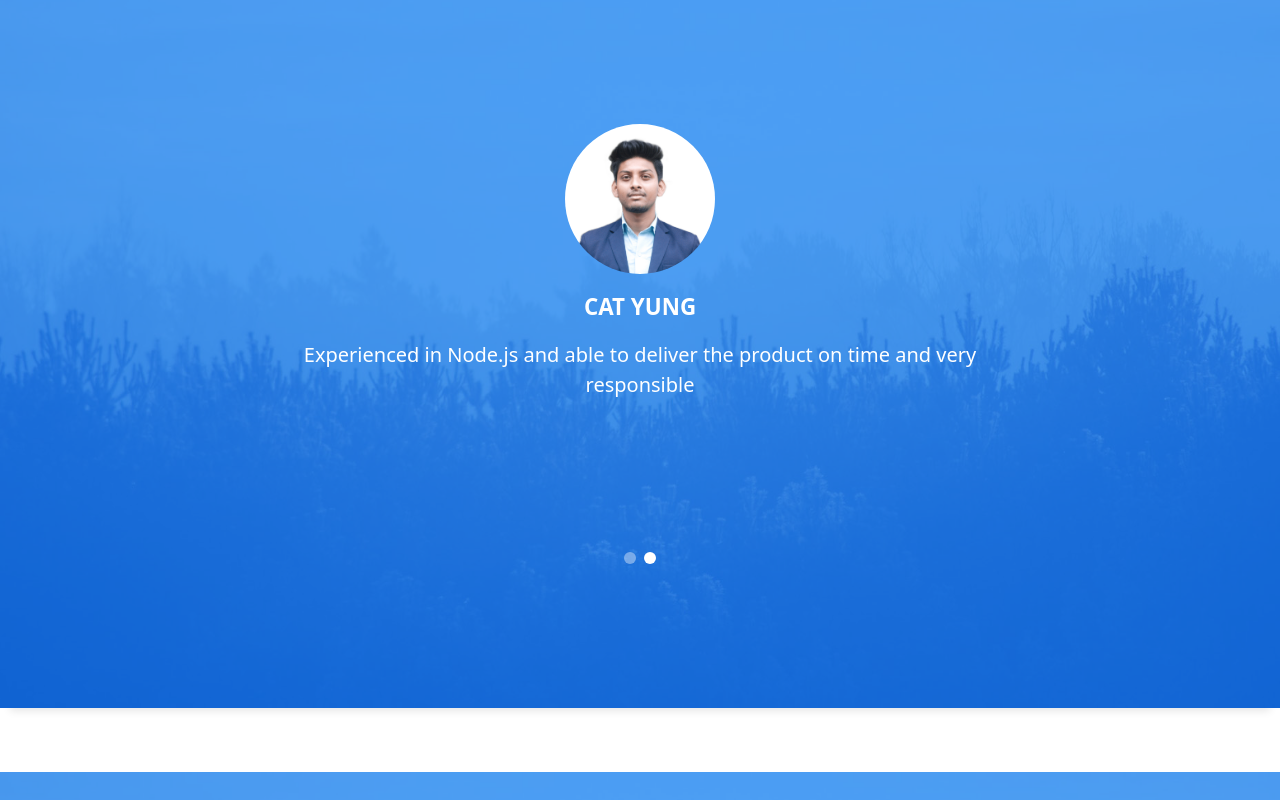
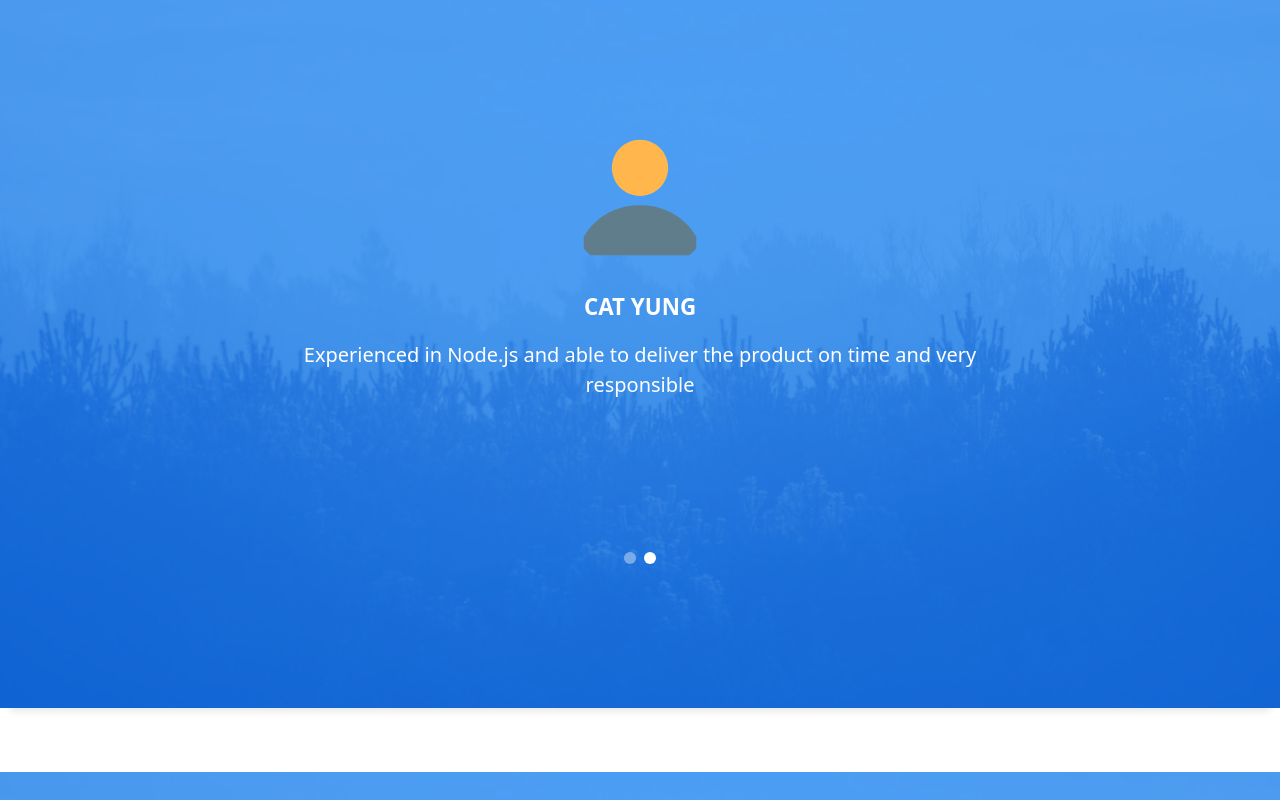
Before and after one commit to vismaygamit/portfolio-react, a React (Create React App) app: page / in a window 1280 px wide. Shown: the part 4460-5260 px from the top of the page. Built offline with nearby package versions, Linux system fonts and the light colour scheme.

Commit message:
make it better

```diff
--- a/src/pages/testimonials.js
+++ b/src/pages/testimonials.js
@@ -2,10 +2,11 @@
 
 const testimonials=props=>{
   const client_details=[
-    {name:"Deep Patel",img:"yt", review:"I was fully satisfied with Vismay's work as he had done excellent work and the way of his communication was professional. In addition when I ask him to work bit extra for me he did it without any obligation. Secondly, I would say that he shared amazing and creative ideas for my website. I would recommend my friends to give him work instead of giving to any another developer"},
+    {name:"Deep Patel",img:"customer-review.svg", review:"I was fully satisfied with Vismay's work as he had done excellent work and the way of his communication was professional. In addition when I ask him to work bit extra for me he did it without any obligation. Secondly, I would say that he shared amazing and creative ideas for my website. I would recommend my friends to give him work instead of giving to any another developer"},
     // {name:"Vikrant Pandey",img:"yt", review:""},
-    {name:"Cat Yung",img:"yt", review:"Experienced in Node.js and able to deliver the product on time and very responsible"},
+    {name:"Cat Yung",img:"customer-review.svg", review:"Experienced in Node.js and able to deliver the product on time and very responsible"},
 ];
+{/* <img src="https://img.icons8.com/color/48/000000/gender-neutral-user.png"/> */}
     return (
      <div className="testimonials paralax-mf bg-image" style={{ backgroundImage: `url(./assets/img/overlay-bg.jpg)` }}>
   <div className="overlay-mf" />
@@ -18,7 +19,7 @@
             <div className="swiper-slide" key={index}>
               <div className="testimonial-box">
                 <div className="author-test">
-                  <img src="assets/img/testimonial-2.jpg" alt="" className="rounded-circle b-shadow-a" />
+                  <img src={"/assets/img/"+val.img} alt="" className="rounded-circle b-shadow-a" />
                   <span className="author">{val.name}</span>
                 </div>
                 <div className="content-test">
--- a/src/shared/components/Navigation/MainFooter.js
+++ b/src/shared/components/Navigation/MainFooter.js
@@ -22,7 +22,7 @@
               <div className="copyright-box">
                 {/* <p className="copyright">&copy; Copyright <strong>Vismay Gamit</strong>. All Rights Reserved</p> */}
                 <div className="credits">
-                  Made by <a href="#"><strong>Vismay Gamit</strong></a>
+                  Developed by <a href="#"><strong>Vismay Gamit</strong></a>
                 </div>
               </div>
             </div>
```
Also changed, not shown: public/assets/img/customer-review.png (added), public/assets/img/customer-review.svg (added).
